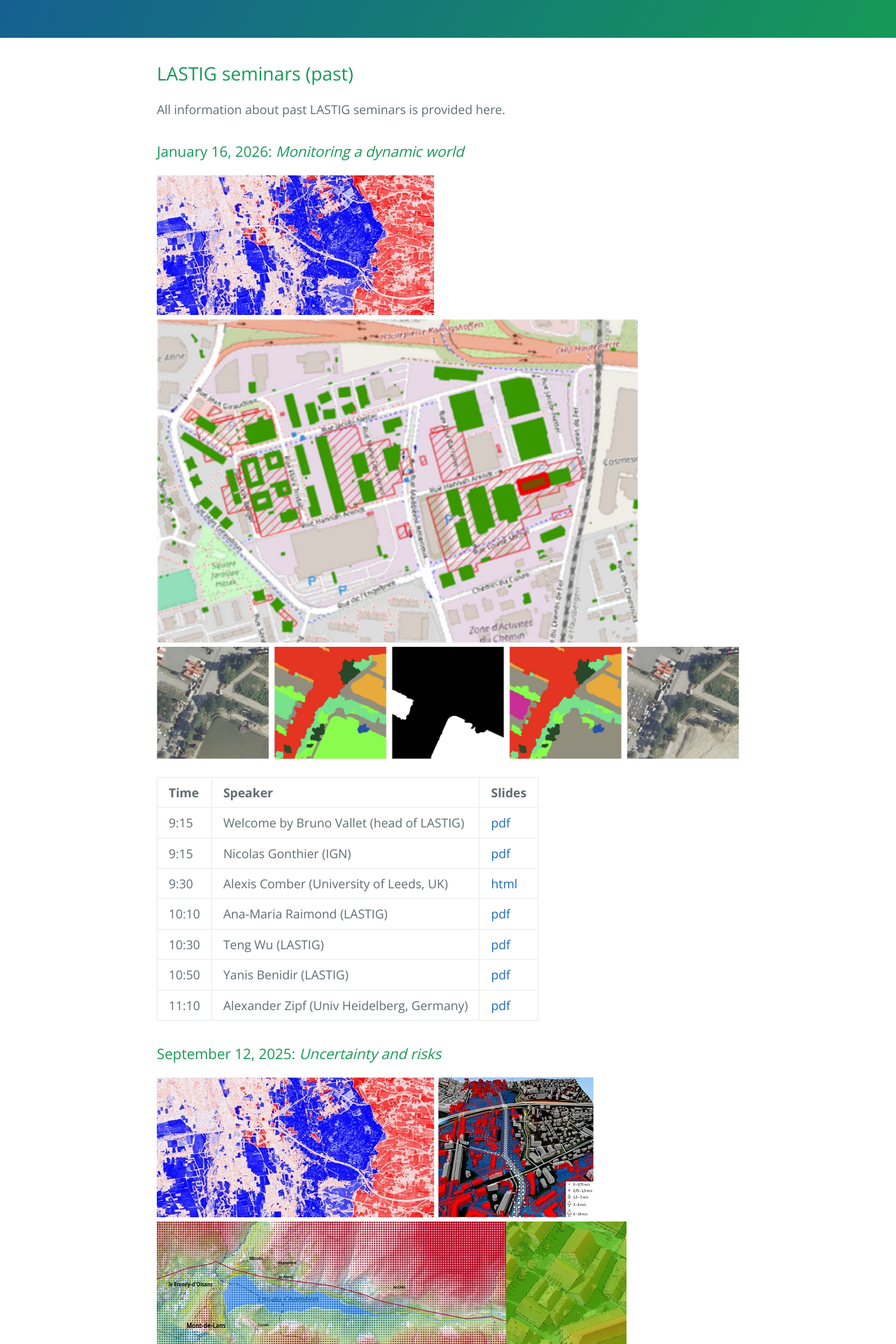
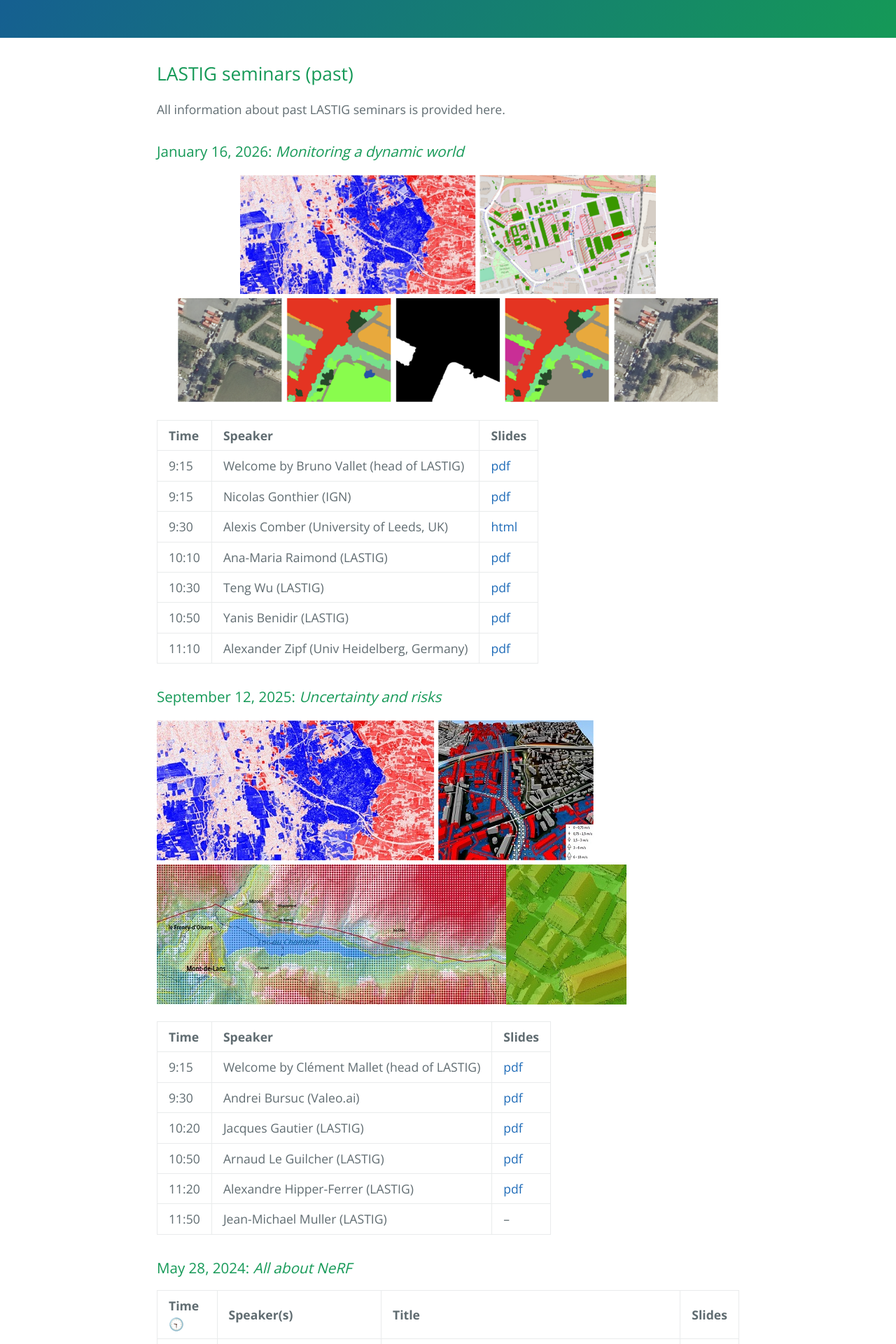
Before and after one commit to umrlastig/seminars, a Jekyll site: the page built from past.md, in a window 1280 px wide. Shown: the part 329-2249 px from the top of the page at 70% size. Built offline with Jekyll 4.4.1, drawn with Linux system fonts in a browser that asks for light colours.

Commit message:
Improve image display for January 16, 2026 seminar
Updated image formatting and added alignment for seminar images.

```diff
--- a/past.md
+++ b/past.md
@@ -10,7 +10,9 @@ All information about past LASTIG seminars is provided here.
 
 ### January 16, 2026: _Monitoring a dynamic world_
 
-![Semantics](documents/adrien.jpg) ![Densification](documents/subdense.png) ![Change](documents/yanis.png)
+<p align="center">
+<img src="documents/adrien.jpg" height="170" />   <img src="documents/subdense.png" height="170" /><img src="documents/yanis.png" height="150" />
+</p>
 
 | Time        | Speaker          | Slides |
 |:-------------|:------------------|:------|
```
